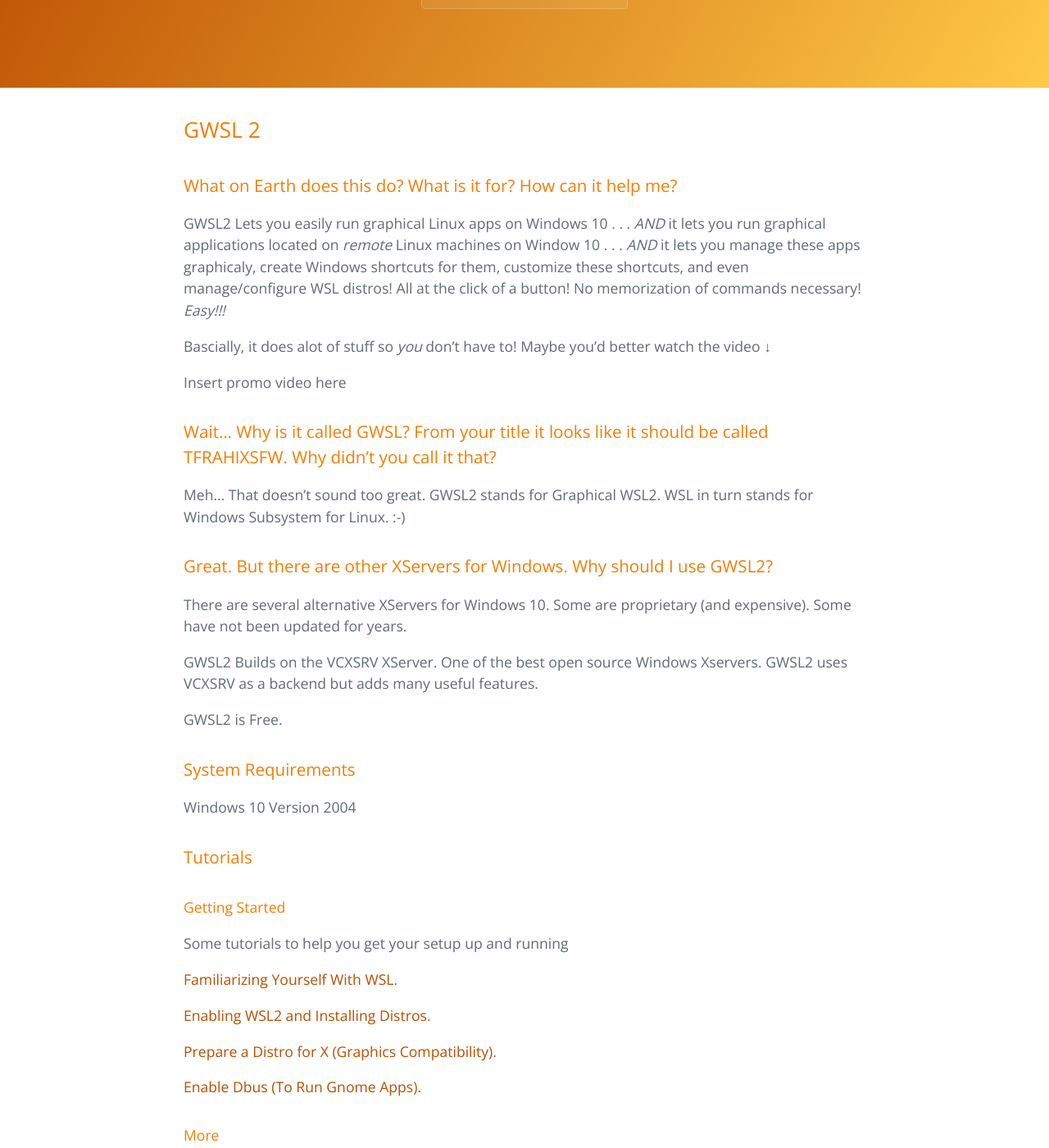
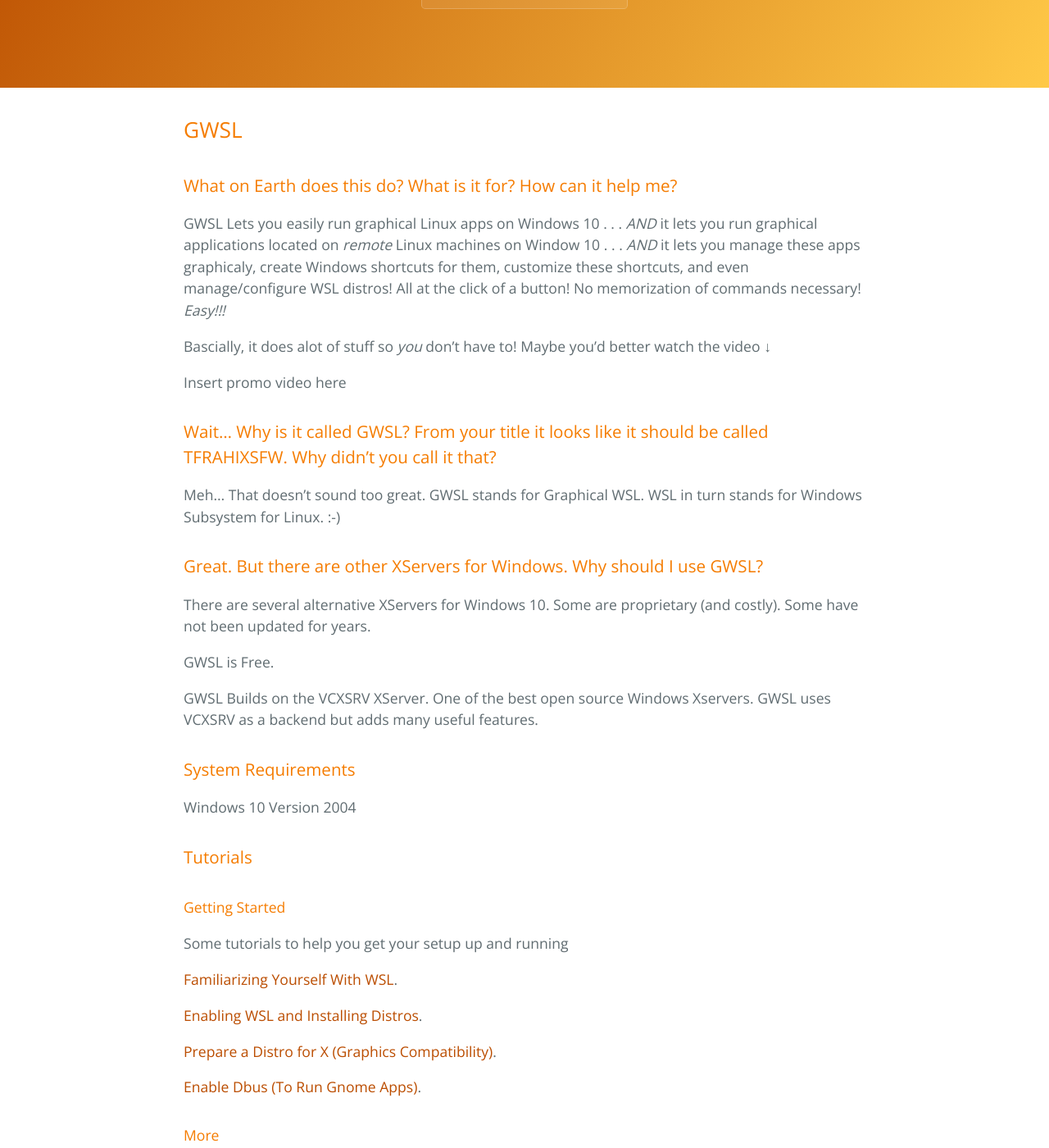
Before and after one commit to Opticos/gwsl, a Jekyll site: the page built from index.md, in a window 1280 px wide and 1400 px high, scrolled down 229 px. Shown: the whole window at 82% size. Built offline with Jekyll 4.4.1, drawn with Linux system fonts in a browser that asks for light colours; comment, search, counter and statistics services are not loaded; the repository's description, which GitHub fills in, is left out.

Commit message:
Update index.md

```diff
--- a/index.md
+++ b/index.md
@@ -1,12 +1,12 @@
 ---
 layout: default
-title: GWSL 2
+title: GWSL
 ---
-## GWSL 2
+## GWSL
 
 ### What on Earth does this do? What is it for? How can it help me?
 
-GWSL2 Lets you easily run graphical Linux apps on Windows 10 . . . *AND* it lets you run graphical applications located on *remote* Linux machines on Window 10 . . . *AND* it lets you manage these apps graphicaly, create Windows shortcuts for them, customize these shortcuts, and even manage/configure WSL distros! All at the click of a button! No memorization of commands necessary! *Easy!!!*
+GWSL Lets you easily run graphical Linux apps on Windows 10 . . . *AND* it lets you run graphical applications located on *remote* Linux machines on Window 10 . . . *AND* it lets you manage these apps graphicaly, create Windows shortcuts for them, customize these shortcuts, and even manage/configure WSL distros! All at the click of a button! No memorization of commands necessary! *Easy!!!*
 
 Bascially, it does alot of stuff so *you* don't have to! Maybe you'd better watch the video ↓
 
@@ -14,15 +14,15 @@ Insert promo video here
 
 ### Wait... Why is it called GWSL? From your title it looks like it should be called TFRAHIXSFW. Why didn't you call it that?
 
-Meh... That doesn't sound too great. GWSL2 stands for Graphical WSL2. WSL in turn stands for Windows Subsystem for Linux. :-)
+Meh... That doesn't sound too great. GWSL stands for Graphical WSL. WSL in turn stands for Windows Subsystem for Linux. :-)
 
-### Great. But there are other XServers for Windows. Why should I use GWSL2?
+### Great. But there are other XServers for Windows. Why should I use GWSL?
 
-There are several alternative XServers for Windows 10. Some are proprietary (and expensive). Some have not been updated for years.
+There are several alternative XServers for Windows 10. Some are proprietary (and costly). Some have not been updated for years.
 
-GWSL2 Builds on the VCXSRV XServer. One of the best open source Windows Xservers. GWSL2 uses VCXSRV as a backend but adds many useful features.
+GWSL is Free.
 
-GWSL2 is Free.
+GWSL Builds on the VCXSRV XServer. One of the best open source Windows Xservers. GWSL uses VCXSRV as a backend but adds many useful features.
 
 ### System Requirements
 
@@ -38,7 +38,7 @@ Some tutorials to help you get your setup up and running
 
 [Familiarizing Yourself With WSL](https://docs.microsoft.com/en-us/learn/modules/get-started-with-windows-subsystem-for-linux/1-introduction).
 
-[Enabling WSL2 and Installing Distros](https://docs.microsoft.com/en-us/learn/modules/get-started-with-windows-subsystem-for-linux/2-enable-and-install).
+[Enabling WSL and Installing Distros](https://docs.microsoft.com/en-us/learn/modules/get-started-with-windows-subsystem-for-linux/2-enable-and-install).
 
 [Prepare a Distro for X (Graphics Compatibility)](https://guides.github.com/features/mastering-markdown/).
 
```
